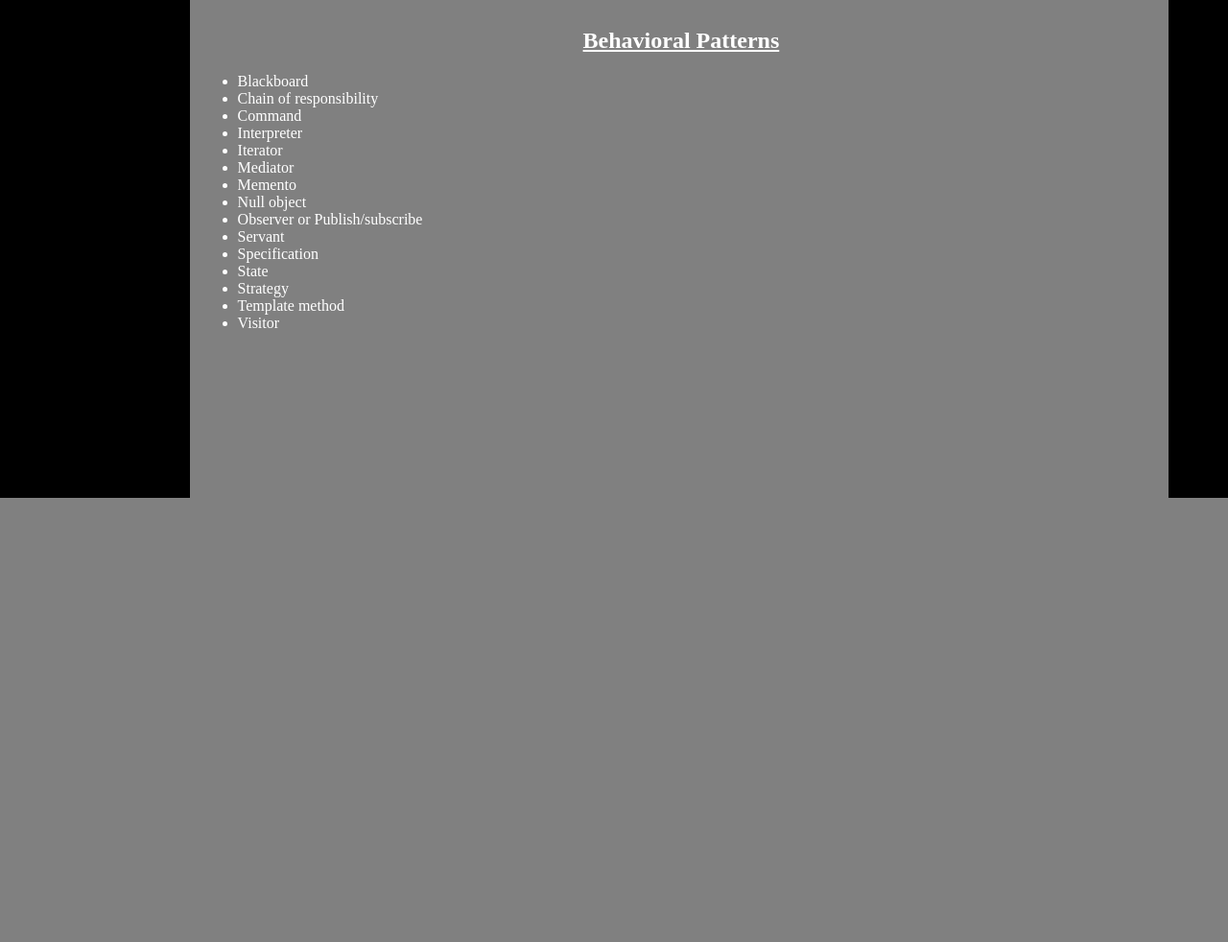
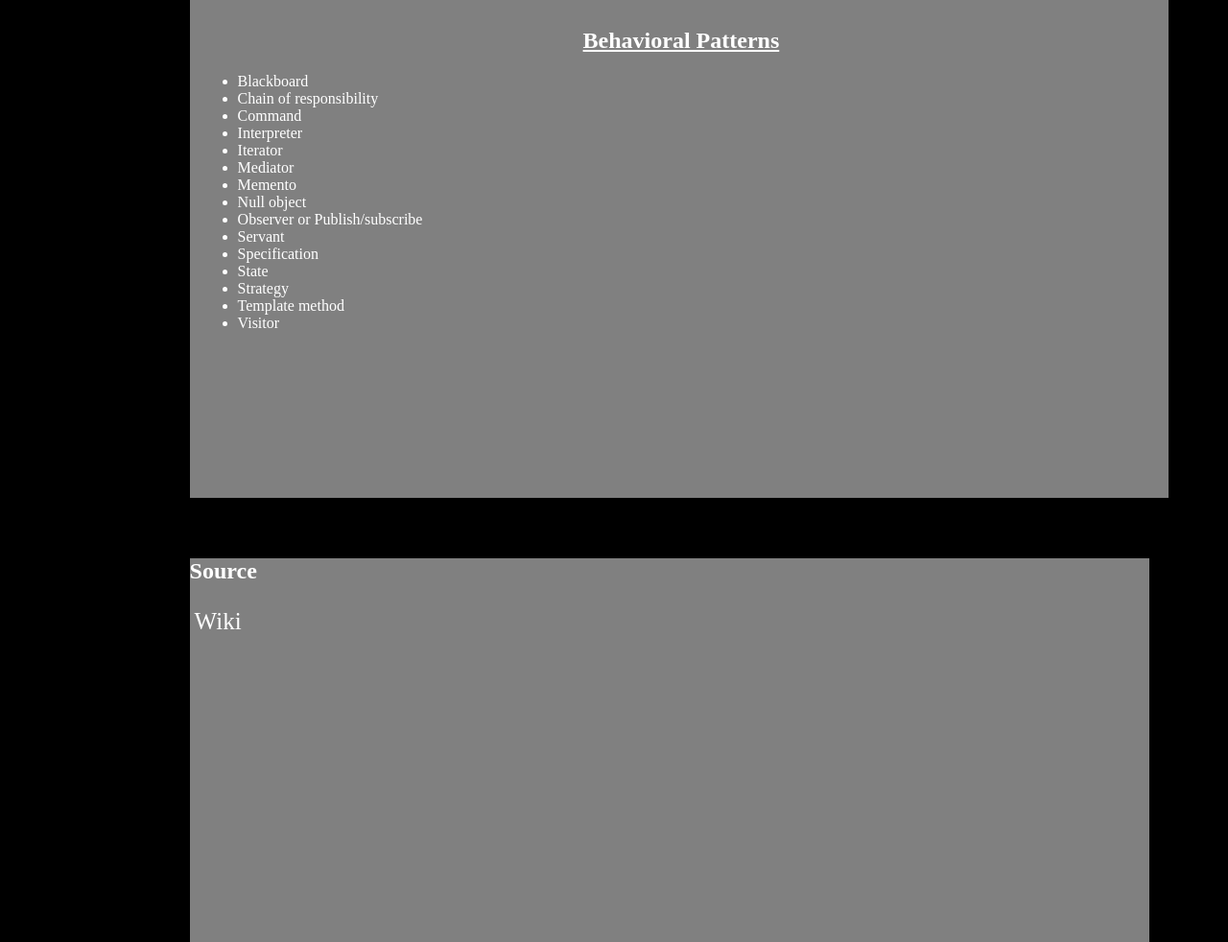
Before and after one commit to CSUMB-SCD/cst336, a PHP site: the page made by Assignments/Homework 1/index.html in a window 1280 px wide. Shown: the part 1790-2772 px from the top of the page at 96% size. Before the commit the page ends 2309 px from the top, so only its background shows below. Run offline with PHP 8.4, Linux system fonts and the light colour scheme.

Commit message:
added footer

```diff
--- a/Assignments/Homework 1/css/styles.css
+++ b/Assignments/Homework 1/css/styles.css
@@ -27,6 +27,13 @@ body{
     height: 500px;
 }
 
+#footer{
+    background-color: rgba(255,255,255,.5);
+    margin-left: 15%;
+    margin-bottom: 5%;
+    width:1000px;
+    height:400px;
+}
 a{
     display:block;
     color: white;
@@ -64,6 +71,10 @@ a{
     margin-left: 25%;
 }
 
+#f_h{
+    color:white;
+}
+
 ul{
     color:white;
 }
--- a/Assignments/Homework 1/index.html
+++ b/Assignments/Homework 1/index.html
@@ -82,6 +82,10 @@
 
             </div>
 
+            <div id="footer">
+                <h2 id="f_h">Source</h2>
+                <a href="https://en.wikipedia.org/wiki/Software_design_pattern">Wiki</a>
+            </div>
 
         </div>
 
```
